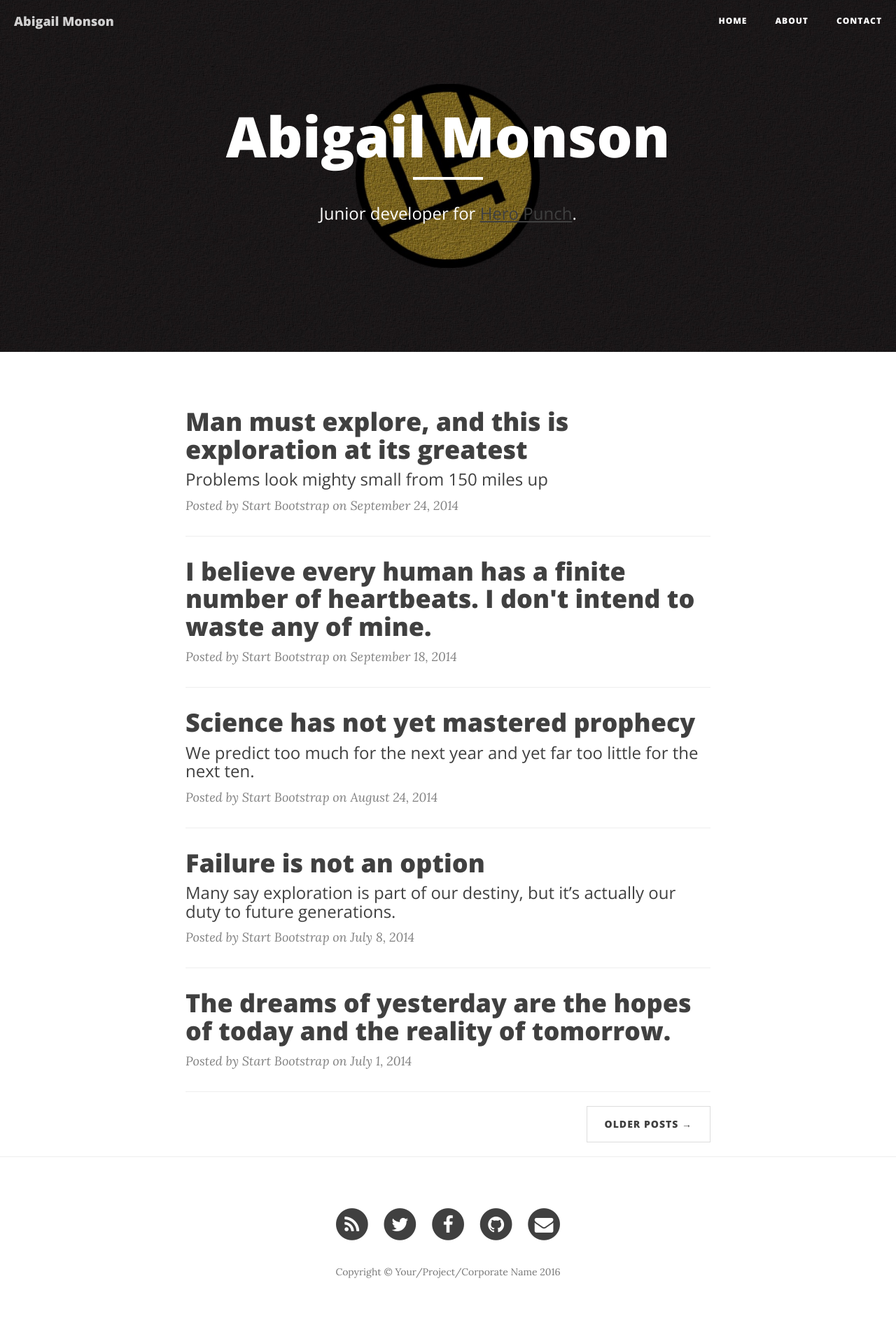
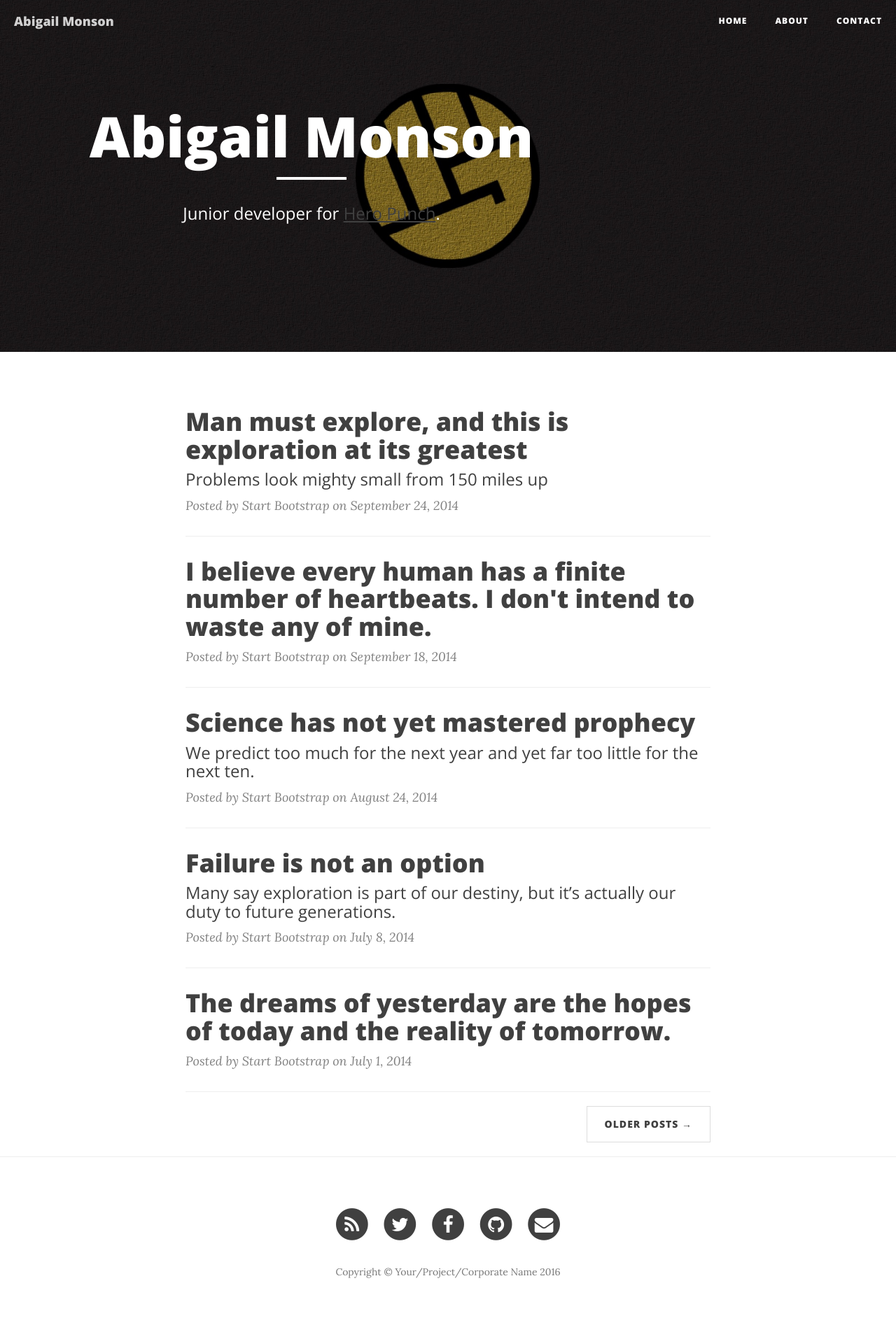
Before and after one commit to abbycakes207/abbycakes207.github.io, a Jekyll site: the page built from index.html, in a window 1280 px wide. Shown: the whole page at 70% size. Built offline with Jekyll 4.4.1, drawn with Linux system fonts in a browser that asks for light colours; nearby versions of some CDN libraries; the list of posts is cut into pages by our own code.

Commit message:
Changing header columns
"col-lg-8 col-lg-offset-2 col-md-10 col-md-offset-1"


changed to


"col-lg-8 col-md-10">


"

```diff
--- a/_layouts/page.html
+++ b/_layouts/page.html
@@ -6,7 +6,7 @@
 <header class="intro-header" style="background-image: url('{{ site.baseurl }}/{% if page.header-img %}{{ page.header-img }}{% else %}{{ site.header-img }}{% endif %}')">
     <div class="container">
         <div class="row">
-            <div class="col-lg-8 col-lg-offset-2 col-md-10 col-md-offset-1">
+            <div class="col-lg-8 col-md-10">
                 <div class="site-heading">
                     <h1>{% if page.title %}{{ page.title }}{% else %}{{ site.title }}{% endif %}</h1>
                     <hr class="small">
```
